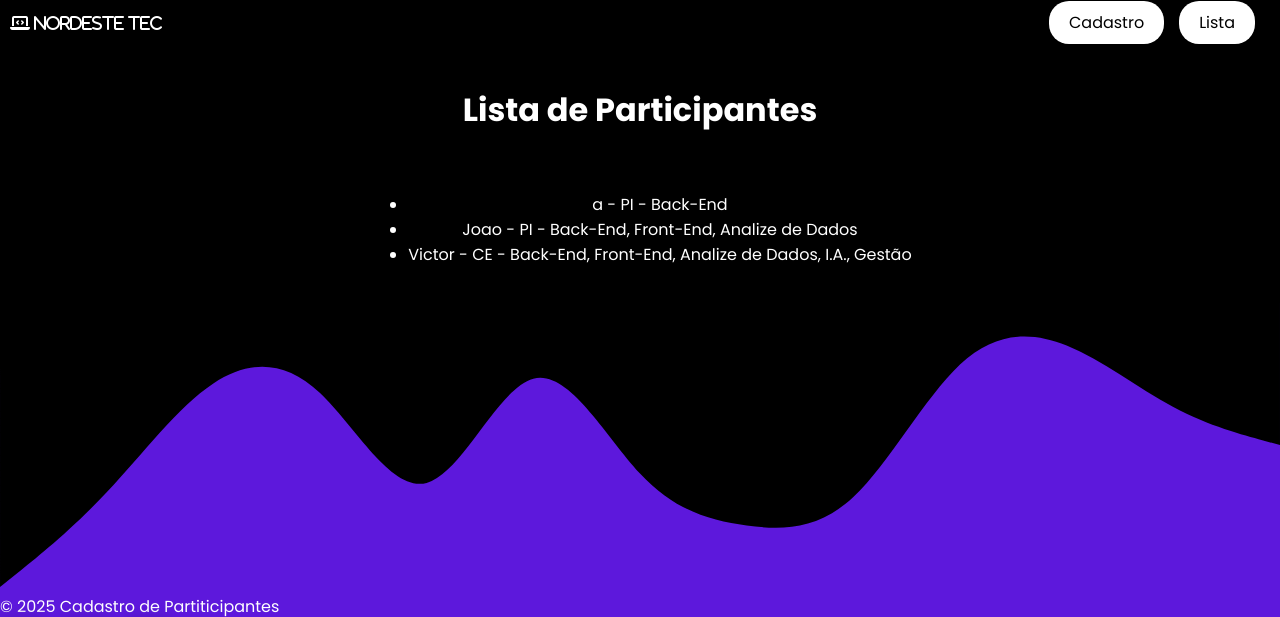
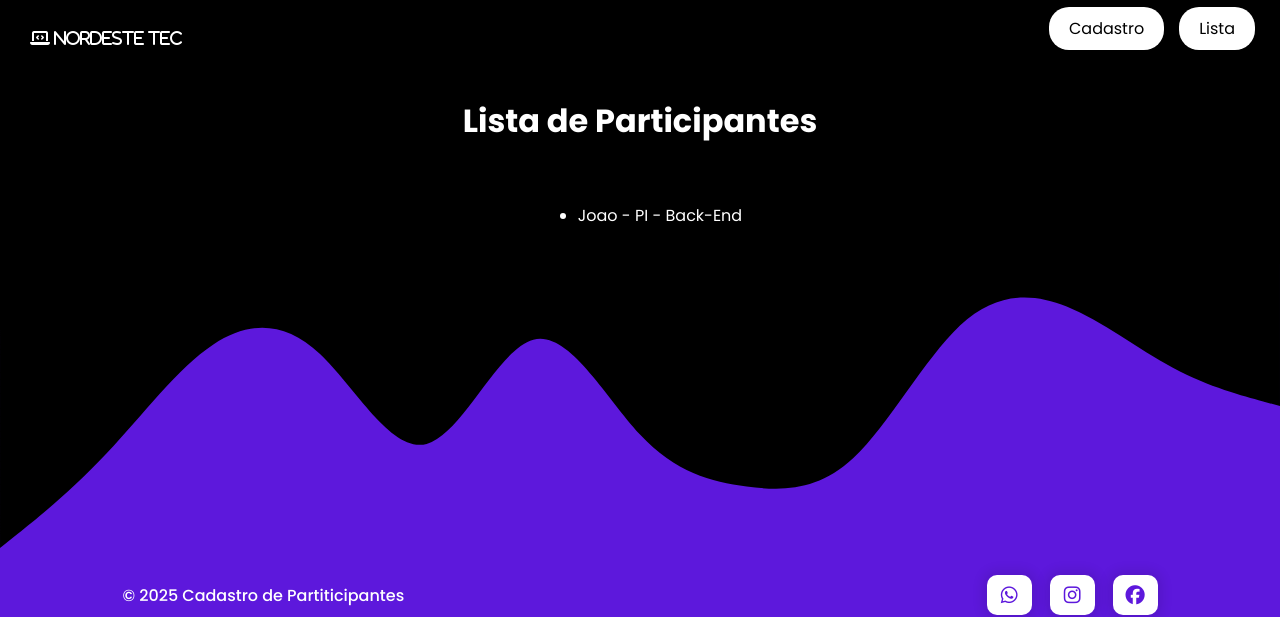
Before and after one commit to JVictorFreitasM/Formulario-com-listagem-de-itens, a PHP site: page /lista.php in a window 1280 px wide. Shown: the top 617 px of the page. Run offline with PHP 8.4, Linux system fonts and the light colour scheme.

Commit message:
Trabalho finalizado

```diff
--- a/css/style.css
+++ b/css/style.css
@@ -14,9 +14,20 @@ main{
   align-items: center;
   justify-content: center;
   text-align: center;
-
   background-color: black;
   gap:20px;
+}
+
+#nav_logo{
+  padding-left: 20px;
+  padding-top: 20px;
+  transition: all .3s ease;
+
+}
+
+#nav_logo:hover{
+   font-size: 25px;
+
 }
 
 .menu {
--- a/data/participantes.json
+++ b/data/participantes.json
@@ -1,35 +1,11 @@
 [
     {
-        "nome": "a",
+        "nome": "Joao",
         "interesses": [
             "Back-End"
         ],
         "estado": "PI",
-        "mensagem": "",
-        "data": "2025-04-29 23:21:40"
-    },
-    {
-        "nome": "Joao",
-        "interesses": [
-            "Back-End",
-            "Front-End",
-            "Analize de Dados"
-        ],
-        "estado": "PI",
-        "mensagem": "oi ",
-        "data": "30\/04\/25 01:05:01"
-    },
-    {
-        "nome": "Victor",
-        "interesses": [
-            "Back-End",
-            "Front-End",
-            "Analize de Dados",
-            "I.A.",
-            "Gest\u00e3o"
-        ],
-        "estado": "CE",
-        "mensagem": "Aluno uespi",
-        "data": "30\/04\/25 01:13:50"
+        "mensagem": "aaaa",
+        "data": "30-04-25"
     }
 ]
--- a/includes/Formulario.php
+++ b/includes/Formulario.php
@@ -1,5 +1,7 @@
 <?php
+//Classe do formulário
 class Formulario {
+  //Método que retorna o formulário html na pagina de cadastro
   public function form() {
     return '
     <form action="processa.php" method="GET">
--- a/includes/Participante.php
+++ b/includes/Participante.php
@@ -1,19 +1,20 @@
 <?php
 class Participante {
+   // Armazena os dados do participante
   public $nome;
   public $interesses;
   public $estado;
   public $mensagem;
   public $data;
-
+  // Construtor da classe que recebe os dados do participante
   public function __construct($nome, $interesses, $estado, $mensagem) {
     $this->nome = $nome;
     $this->interesses = $interesses;
     $this->estado = $estado;
     $this->mensagem = $mensagem;
-    $this->data = date('d/m/y H:i:s');
+    $this->data = date('d-m-y');
   }
-
+  // Metodo para converter o objeto em array para salvar no JSON
   public function toArray() {
     return [
       'nome' => $this->nome,
--- a/includes/footer.php
+++ b/includes/footer.php
@@ -1,10 +1,14 @@
+<!-- Modulo responsável pelo footer do site -->
+
 <footer id="back_footer">
+    <!-- Efeito visual de ondas -->
 <img src="./css/wave1.svg" alt="wave">
 
 <div id="footer_items">
     <span id="copy">
         &copy 2025 Cadastro de Partiticipantes
     </span>
+    <!-- Botões de redes sociais -->
     <div class="social-media-buttons">
         <a href="#" class="fa-brands fa-whatsapp"></a>
         <a href="#" class="fa-brands fa-instagram"></a>
--- a/includes/header.php
+++ b/includes/header.php
@@ -1,3 +1,4 @@
+<!--Header-->
 <!DOCTYPE html>
 <html lang="pt-BR">
 <head>
@@ -5,6 +6,8 @@
   <meta name="viewport" content="width=device-width, initial-scale=1">
   <title>Cadastro de Participantes</title>
   <link rel="stylesheet" href="css/style.css">
+  <link rel="stylesheet" href="css/header.css">
+  <link rel="stylesheet" href="css/footer.css">
   <script src="https://code.jquery.com/jquery-3.6.0.min.js"></script>
   <script src="js/script.js" defer></script>
   <link rel="stylesheet" href="https://cdnjs.cloudflare.com/ajax/libs/font-awesome/6.7.2/css/all.min.css" integrity="sha512-Evv84Mr4kqVGRNSgIGL/F/aIDqQb7xQ2vcrdIwxfjThSH8CSR7PBEakCr51Ck+w+/U6swU2Im1vVX0SVk9ABhg==" crossorigin="anonymous" referrerpolicy="no-referrer" />
--- a/includes/menu.php
+++ b/includes/menu.php
@@ -1,8 +1,15 @@
+
 <nav class="menu">
+  <!-- Logo com ícone de código, usando a biblioteca Font Awesome -->
   <i class="fa-solid fa-laptop-code" id="nav_logo"> Nordeste Tec </i>
+  <!-- Container para o menu suspenso -->
+<div class="dropdown">
+  <!-- Botão que alterna o menu (ícone de "hambúrguer") -->
   <button class="menu-toggle"><i class="fa-solid fa-bars"></i></button>
+   <!-- Lista de links do menu (oculto ou visível) -->
   <ul class="menu-list">
     <li class="button"><a  href="index.php">Cadastro</a></li>
     <li class="button"><a  href="lista.php">Lista</a></li>
   </ul>
+</div>
 </nav>
--- a/index.php
+++ b/index.php
@@ -6,7 +6,9 @@
 <main>
   <h1>Cadastro de Participantes</h1>
   <?php
+  //instancia um novo objeto Formulário sempre que é preciso adicionar um novo participante
     $formulario = new Formulario();
+    //Printa o formulário html na tela a partir do método form()
     echo $formulario->form();
   ?>
 </main>
--- a/lista.php
+++ b/lista.php
@@ -6,14 +6,18 @@
   <h1>Lista de Participantes</h1>
   <ul>
     <?php
+    // Cria uma instância objeto repositorio, que aponta para o arquivo onde os dados estão salvos
     $repo = new ParticipanteRepositorio('data/participantes.json');
+     // Obtém a lista de participantes do arquivo
     $participantes = $repo->listar();
-
+    //percorre os objetos do array e seleciona os atributos desse objeto
     if ($participantes) {
       foreach ($participantes as $p) {
+        //Printa a listagem na tela, mostrando Nome, Estado e os interesses. Implode transforma o array interesses[] em string, onde cada indice é separado com virgula, como foi definido no metodo.
         echo "<li>{$p['nome']} - {$p['estado']} - " . implode(', ', $p['interesses']) . "</li>";
       }
     } else {
+      //Printa a mensagem abaixo se não houverem participantes cadastrados.
       echo "<li>Nenhum participante cadastrado.</li>";
     }
     ?>
--- a/processa.php
+++ b/processa.php
@@ -1,16 +1,18 @@
 <?php
 require_once 'includes/Participante.php';
 require_once 'includes/ParticipanteRepositorio.php';
-
+// Verifica se o formulário foi enviado via método GET
 if ($_SERVER['REQUEST_METHOD'] === 'GET') {
+  // Cria um novo objeto Participante com os dados recebidos do formulário
   $participante = new Participante(
     $_GET['nome'] ?? '',
     $_GET['interesses'] ?? [],
     $_GET['estado'] ?? '',
     $_GET['mensagem'] ?? ''
   );
-
+// Cria o repositório apontando para o arquivo JSON onde os dados serão armazenados
   $repo = new ParticipanteRepositorio('data/participantes.json');
+   // Adiciona o novo participante ao arquivo
   $repo->adicionar($participante);
 
   header('Location: lista.php');
```
Also changed, not shown: other parts of css/style.css (+6 -40 lines), css/footer.css (+25 -3 lines), includes/ParticipanteRepositorio.php (+11 -4 lines), css/wave.svg (deleted).
